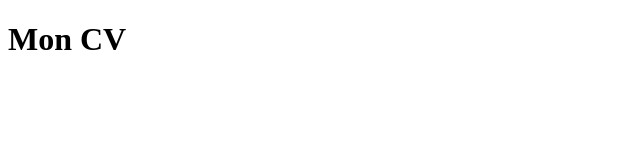
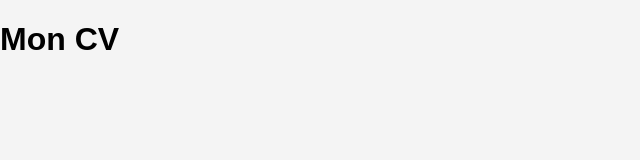
Before and after one commit to aurelsan1945/mon-cv, a plain HTML site: page index.html in a window 1280 px wide. Shown: the full height of the page, 0-640 px from the left. Drawn offline with Linux system fonts and the light colour scheme.

Commit message:
mise en place du style css

```diff
--- a/index.html
+++ b/index.html
@@ -3,6 +3,7 @@
 <head>
     <meta charset="UTF-8">
     <meta name="viewport" content="width=device-width, initial-scale=1.0">
+    <link rel="stylesheet" href="style.css">
     <title>Mon CV</title>
 </head>
 <body>
--- /dev/null
+++ b/style.css
@@ -0,0 +1,6 @@
+body {
+    font-family: Arial, sans-serif;
+    margin: 0;
+    padding: 0;
+    background-color: #f4f4f4;
+}
```
